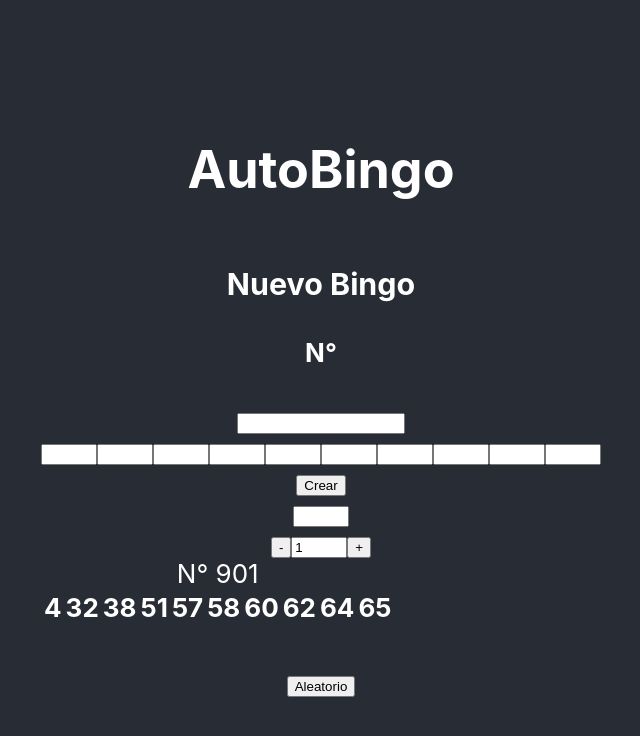
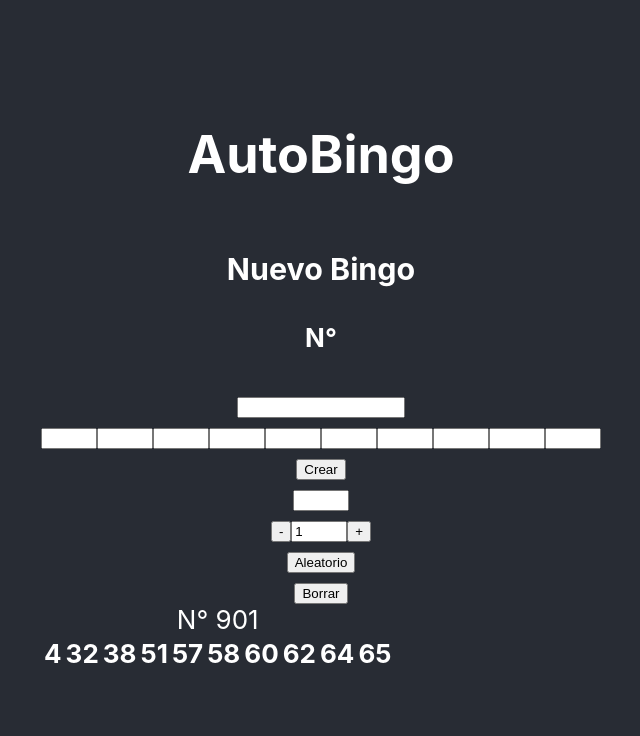
Before and after one commit to JIVitian/React-Auto-Bingo, a React (Create React App) app: page / in a window 1280 px wide. Both pictures are taken after a click on the button "Aleatorio". Shown: the top 736 px of the page, without its empty margins (319-959 px from the left). Built offline with nearby package versions, Linux system fonts and the light colour scheme.

Commit message:
Delete is working!

```diff
--- a/src/components/AutoBingo.js
+++ b/src/components/AutoBingo.js
@@ -39,6 +39,7 @@ const AutoBingo = () => {
     <section>
       <NewBingoModal handleNewBingo={addNewBingo} />
       <BallInput
+        value={ball}
         setValue={setBall}
         min={1}
         max={90}
@@ -47,18 +48,21 @@ const AutoBingo = () => {
         round={round}
         setRound={setRound}
       />
+      <RandomBingoButton
+        bingosList={bingosList}
+        handleNewBingo={addNewBingo}
+      />
       {bingosList.map(({ bingoId, numbers, grid }) => (
         <Bingo
           key={bingoId}
           idBingo={bingoId}
           numbers={numbers}
           grid={grid}
+          onDelete={() =>
+            setBingosList(bingosList.filter(b => b.bingoId !== bingoId))
+          }
         />
       ))}
-      <RandomBingoButton
-        bingosList={bingosList}
-        handleNewBingo={addNewBingo}
-      />
     </section>
   );
 };
--- a/src/components/Bingo.js
+++ b/src/components/Bingo.js
@@ -1,5 +1,11 @@
-const Bingo = ({ idBingo, numbers, grid }) => {
+const Bingo = ({ idBingo, numbers, grid, onDelete }) => {
   return (
+    <>
+      <div>
+        <button
+          onClick={() => onDelete(idBingo)}
+        >Borrar</button>
+      </div>
       <table id={idBingo}>
         <caption>N° {idBingo}</caption>
         <thead>
@@ -19,6 +25,7 @@ const Bingo = ({ idBingo, numbers, grid }) => {
           ))}
         </tbody>
       </table>
+    </>
   );
 };
 
```
Lines whose indentation alone changed are shown as unchanged.
